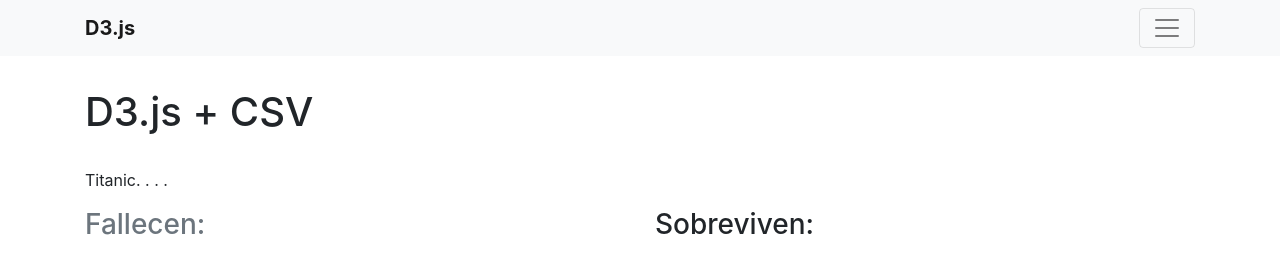
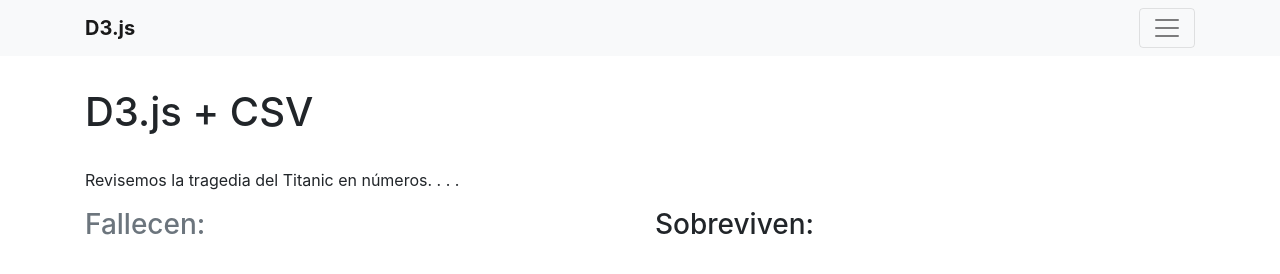
Before and after one commit to profesorfaco/dgp502_4, a plain HTML site: page titanic.html in a window 1280 px wide. Drawn offline with nearby package versions, Linux system fonts and the light colour scheme; no server answers.

Commit message:
Update titanic.html

```diff
--- a/titanic.html
+++ b/titanic.html
@@ -42,7 +42,7 @@
         <h1>D3.js + CSV</h1>
       </div>
       <div class="col-md-12 pt-2">
-      <p>Titanic. <span id="totales"></span>. <span id="sobrevivieron"></span>. <span id="fallecieron"></span>.</p>
+      <p>Revisemos la tragedia del Titanic en números. <span id="totales"></span>. <span id="sobrevivieron"></span>. <span id="fallecieron"></span>.</p>
       <div id="chart"></div>
 
 <div class="row">
```
